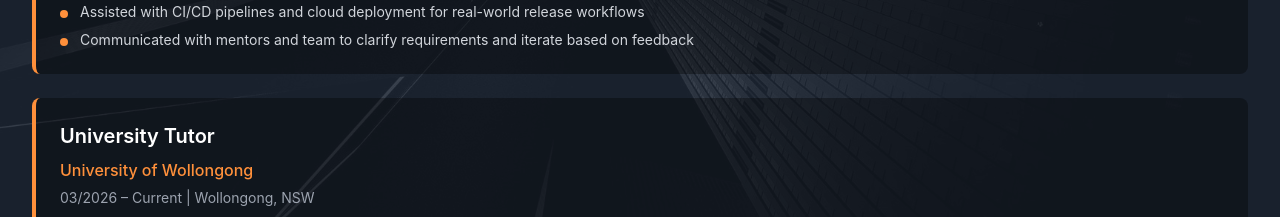
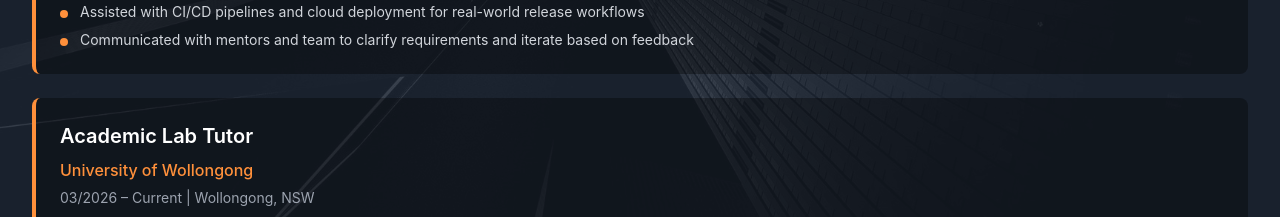
Before and after one commit to id-nynt/250020_Profile-Web, a Next.js app in the folder frontend/: page / in a window 1280 px wide. Shown: the part 2121-2338 px from the top of the page. Built offline with nearby package versions, Linux system fonts and the light colour scheme.

Commit message:
260713_Update title

```diff
--- a/frontend/src/components/WorkExperience.tsx
+++ b/frontend/src/components/WorkExperience.tsx
@@ -14,7 +14,7 @@ const WorkExperience = () => {
       ]
     },
     {
-      title: 'University Tutor',
+      title: 'Academic Lab Tutor',
       company: 'University of Wollongong',
       period: '03/2026 – Current',
       location: 'Wollongong, NSW',
```
